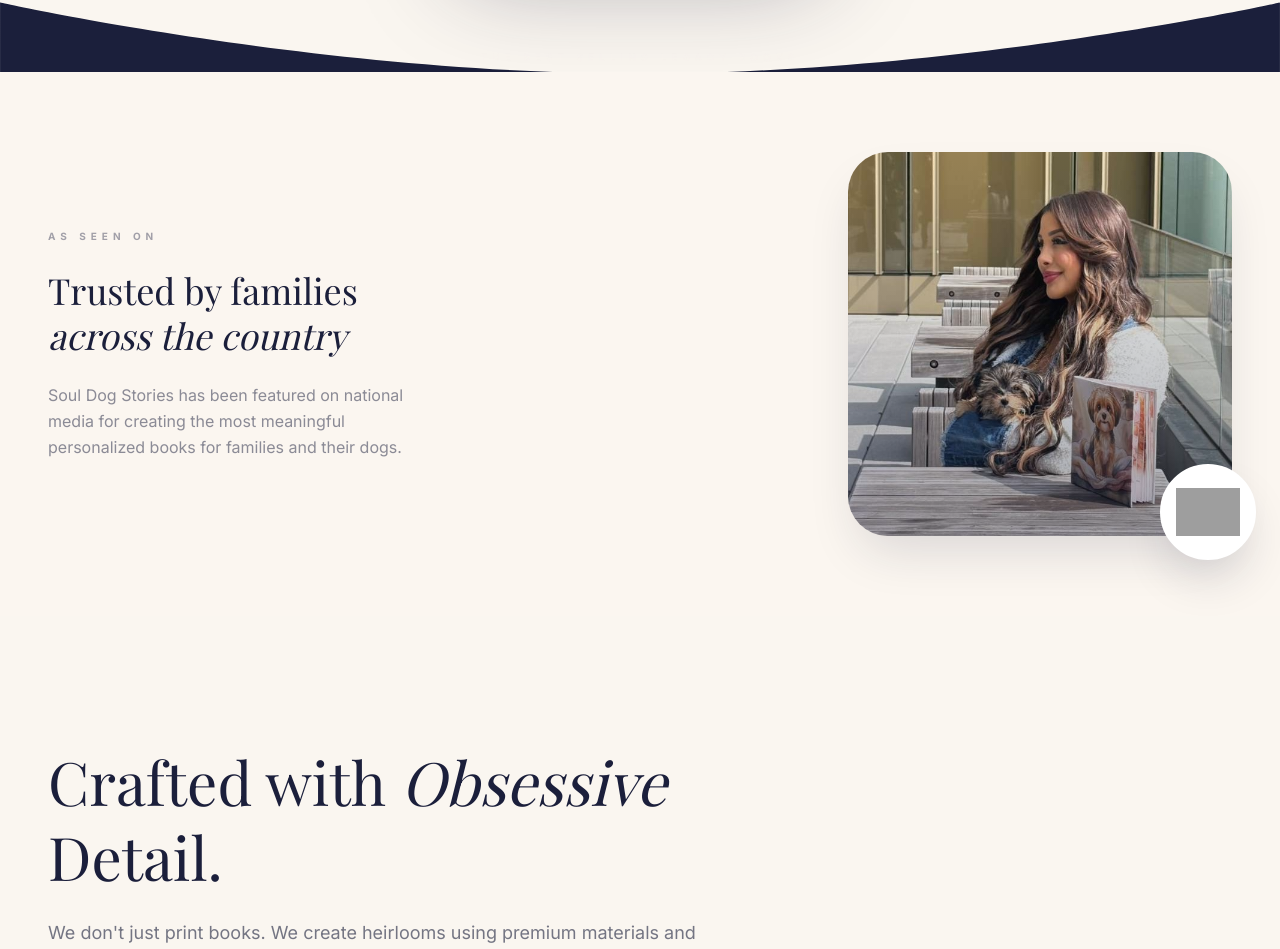
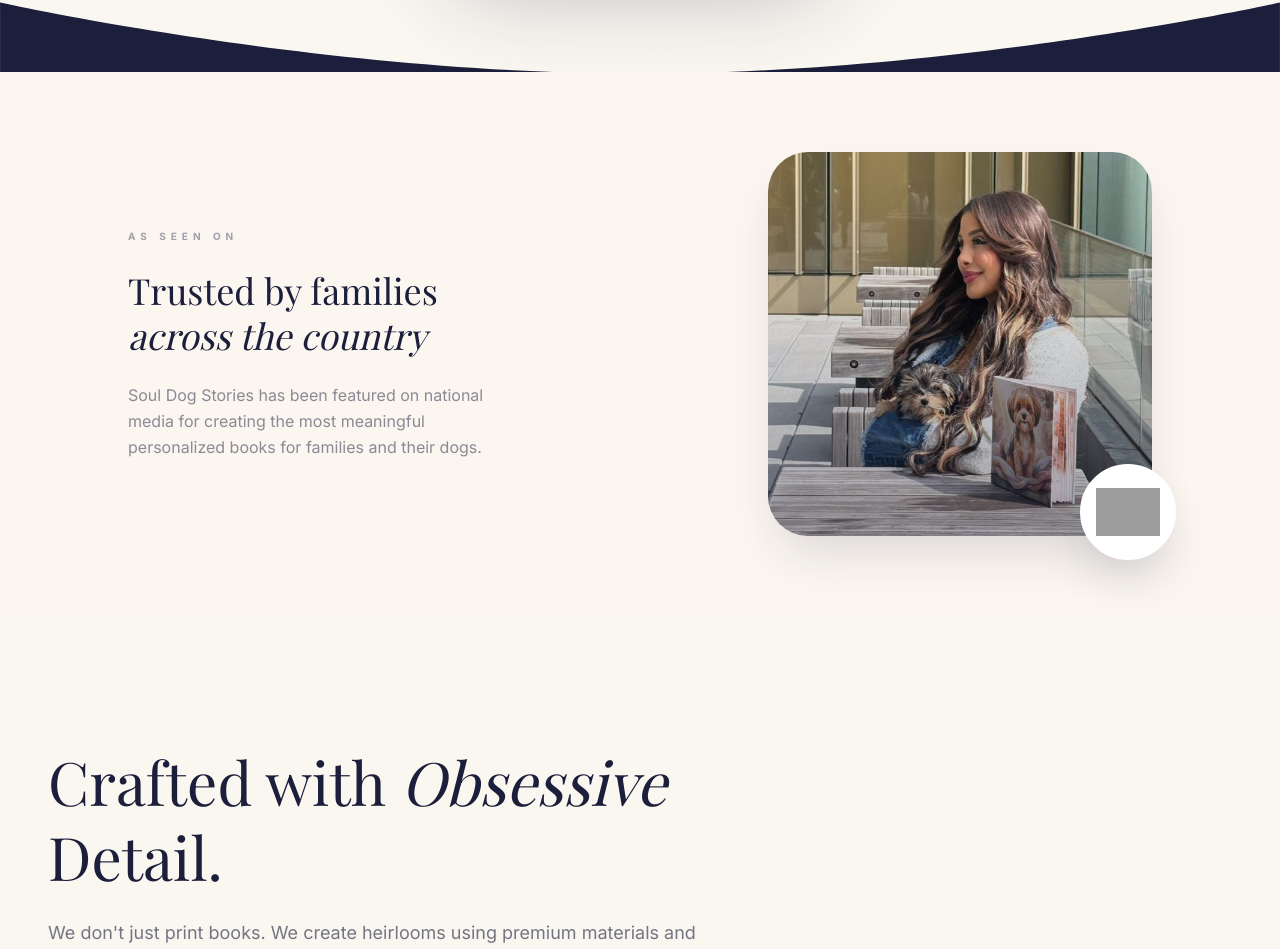
Before and after one commit to stephbarr3ro/soul-dog-app, a React (Vite) app: page / in a window 1280 px wide. Shown: the part 1103-2052 px from the top of the page. Built offline with nearby package versions, Linux system fonts and the light colour scheme; grey boxes are pictures that could not be loaded; a web font is replaced by a local one.

Commit message:
reduce AsSeenOn max width to close gap

```diff
--- a/src/pages/Home.tsx
+++ b/src/pages/Home.tsx
@@ -205,7 +205,7 @@ const Hero = () => (
 
 const AsSeenOn = () => (
   <section style={{ background: '#FBF6F0' }} className="py-12 md:py-20 px-6 md:px-12">
-    <div className="max-w-7xl mx-auto flex flex-col md:flex-row items-center justify-between gap-10 md:gap-16">
+    <div className="max-w-5xl mx-auto flex flex-col md:flex-row items-center justify-between gap-10 md:gap-12">
       <div className="flex flex-col gap-4 md:gap-6 flex-1">
         <span className="text-[10px] font-bold uppercase tracking-[0.5em] text-navy/40">As Seen On</span>
         <h3 className="text-3xl md:text-4xl font-display text-navy leading-tight">
```
